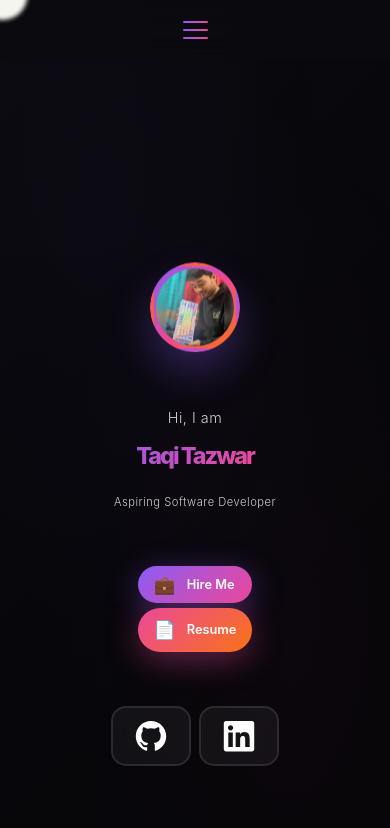
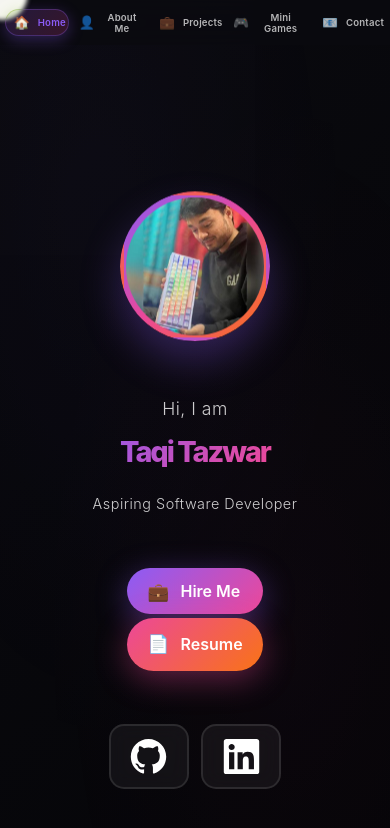
Before and after one commit to taqitazwar/react-portfolio-1.0, a React (Create React App) app: page / in a window 390 px wide. Shown: the top 828 px of the page. Built offline with nearby package versions, Linux system fonts and the light colour scheme.

Commit message:
more UI changes and mobile friendly

```diff
--- a/src/App.css
+++ b/src/App.css
@@ -368,3 +368,14 @@ button:hover, a:hover, .interactive:hover, .clickable:hover {
   opacity: 1;
   transform: translateY(0);
 }
+
+/* Remove cursor effects on mobile/touch devices */
+@media (hover: none) and (pointer: coarse) {
+  * {
+    cursor: default !important;
+  }
+
+  .custom-cursor {
+    display: none !important;
+  }
+}
--- a/src/Home.css
+++ b/src/Home.css
@@ -32,17 +32,17 @@
 }
 
 .home-container {
-  min-height: 80vh;
+  height: 100vh;
   background:
     linear-gradient(135deg, var(--dark-bg) 0%, var(--darker-bg) 100%),
     radial-gradient(ellipse at top center, rgba(139, 92, 246, 0.1) 0%, transparent 50%),
     radial-gradient(ellipse at bottom center, rgba(236, 72, 153, 0.1) 0%, transparent 50%);
   display: flex;
-  align-items: flex-start;
+  align-items: center;
   justify-content: center;
   position: relative;
   overflow: hidden;
-  padding: 2rem 1rem 1rem;
+  padding: 0.2rem 1rem 0.5rem;
   font-family: 'Inter', -apple-system, BlinkMacSystemFont, 'Segoe UI', Roboto, sans-serif;
 }
 
@@ -143,7 +143,7 @@
   display: flex;
   flex-direction: column;
   align-items: center;
-  gap: 0.7rem;
+  gap: 0.3rem;
 }
 
 .hero-main {
@@ -325,6 +325,7 @@
   display: flex;
   gap: 1.2rem;
   justify-content: center;
+  margin-bottom: 1.5rem;
 }
 
 .social-link {
@@ -2880,40 +2881,135 @@ body {
 
 @media (max-width: 768px) {
   .home-container {
-    padding: 1rem 0.5rem 0.5rem;
-    align-items: flex-start;
+    padding: 0.1rem 0.5rem 0.3rem;
+    align-items: center;
+    overflow: hidden;
   }
 
   .hero-content {
-    gap: 0.5rem;
+    gap: 0.4rem;
   }
 
   .hero-main {
     flex-direction: column;
-    gap: 0.7rem;
+    gap: 0.6rem;
   }
 
   .flip-card-container {
-    width: 110px;
-    height: 110px;
+    width: 180px;
+    height: 180px;
   }
 
   .profile-image-container {
-    width: 110px;
-    height: 110px;
+    width: 180px;
+    height: 180px;
   }
 
   .open-to-work {
-    padding: 0.8rem;
+    padding: 1.5rem;
   }
 
   .work-status-icon {
+    font-size: 2.5rem;
+    margin-bottom: 0.8rem;
+  }
+
+  .status-main {
+    font-size: 1.1rem;
+    line-height: 1.2;
+  }
+
+  .flip-instruction {
+    bottom: -35px;
+    font-size: 0.8rem;
+  }
+
+  .greeting-text {
+    font-size: 1.3rem;
+  }
+
+  .main-name {
+    font-size: clamp(2.2rem, 7vw, 2.8rem);
+  }
+
+  .role-subtitle {
+    font-size: 1rem;
+  }
+
+  .hero-actions {
+    flex-direction: column;
+    gap: 0.3rem;
+    align-items: center;
+  }
+
+  .hire-me-btn,
+  .resume-btn {
+    width: 100%;
+    max-width: 280px;
+    padding: 1rem 1.5rem;
+    font-size: 1.1rem;
+  }
+
+  .btn-icon {
+    font-size: 1rem;
+  }
+
+  .social-icons {
+    gap: 1rem;
+    margin-bottom: 1.5rem;
+  }
+
+  .social-link {
+    width: 70px;
+    height: 70px;
+  }
+
+  .social-link svg {
+    width: 60px;
+    height: 60px;
+  }
+
+  .floating-element {
     font-size: 1.5rem;
-    margin-bottom: 0.3rem;
+  }
+}
+
+@media (max-width: 480px) {
+  .home-container {
+    padding: 0.05rem 0.4rem 0.2rem;
+    align-items: center;
+    overflow: hidden;
+  }
+
+  .hero-content {
+    gap: 0.3rem;
+  }
+
+  .hero-main {
+    gap: 0.5rem;
+  }
+
+  .flip-card-container {
+    width: 150px;
+    height: 150px;
+  }
+
+  .profile-image-container {
+    width: 150px;
+    height: 150px;
+  }
+
+  .open-to-work {
+    padding: 1.2rem;
+  }
+
+  .work-status-icon {
+    font-size: 2rem;
+    margin-bottom: 0.6rem;
   }
 
   .status-main {
-    font-size: 0.7rem;
+    font-size: 0.9rem;
     line-height: 1.1;
   }
 
@@ -2923,37 +3019,34 @@ body {
   }
 
   .greeting-text {
-    font-size: 1rem;
+    font-size: 1.1rem;
   }
 
   .main-name {
-    font-size: clamp(1.4rem, 5vw, 1.8rem);
+    font-size: clamp(1.8rem, 7vw, 2.4rem);
   }
 
   .role-subtitle {
-    font-size: 0.75rem;
+    font-size: 0.9rem;
   }
 
   .hero-actions {
-    flex-direction: column;
-    gap: 0.4rem;
-    align-items: center;
+    gap: 0.2rem;
   }
 
   .hire-me-btn,
   .resume-btn {
-    width: 100%;
-    max-width: 200px;
-    padding: 0.6rem 1.2rem;
+    padding: 0.8rem 1.3rem;
+    font-size: 1rem;
+  }
+
+  .btn-icon {
     font-size: 0.9rem;
   }
 
-  .btn-icon {
-    font-size: 0.8rem;
-  }
-
   .social-icons {
-    gap: 0.6rem;
+    gap: 0.8rem;
+    margin-bottom: 1.3rem;
   }
 
   .social-link {
@@ -2967,94 +3060,6 @@ body {
   }
 
   .floating-element {
-    font-size: 1.2rem;
-  }
-}
-
-@media (max-width: 480px) {
-  .home-container {
-    padding: 0.8rem 0.4rem 0.4rem;
-    align-items: flex-start;
-  }
-
-  .hero-content {
-    gap: 0.4rem;
-  }
-
-  .hero-main {
-    gap: 0.5rem;
-  }
-
-  .flip-card-container {
-    width: 90px;
-    height: 90px;
-  }
-
-  .profile-image-container {
-    width: 90px;
-    height: 90px;
-  }
-
-  .open-to-work {
-    padding: 0.5rem;
-  }
-
-  .work-status-icon {
-    font-size: 1.2rem;
-    margin-bottom: 0.2rem;
-  }
-
-  .status-main {
-    font-size: 0.6rem;
-    line-height: 1;
-  }
-
-  .flip-instruction {
-    bottom: -25px;
-    font-size: 0.6rem;
-  }
-
-  .greeting-text {
-    font-size: 0.9rem;
-  }
-
-  .main-name {
-    font-size: clamp(1.2rem, 6vw, 1.6rem);
-  }
-
-  .role-subtitle {
-    font-size: 0.7rem;
-  }
-
-  .hero-actions {
-    gap: 0.3rem;
-  }
-
-  .hire-me-btn,
-  .resume-btn {
-    padding: 0.5rem 1rem;
-    font-size: 0.8rem;
-  }
-
-  .btn-icon {
-    font-size: 0.7rem;
-  }
-
-  .social-icons {
-    gap: 0.5rem;
-  }
-
-  .social-link {
-    width: 60px;
-    height: 60px;
-  }
-
-  .social-link svg {
-    width: 50px;
-    height: 50px;
-  }
-
-  .floating-element {
-    font-size: 1rem;
-  }
-}
+    font-size: 1.3rem;
+  }
+}
--- a/src/Home.js
+++ b/src/Home.js
@@ -8,6 +8,7 @@ const Home = ({ setCurrentPage }) => {
   const [startY, setStartY] = useState(0);
   const [startX, setStartX] = useState(0);
   const flipCardRef = useRef(null);
+  const flipTimeoutRef = useRef(null);
 
   // Handle touch/swipe for flip
   const handleTouchStart = (e) => {
@@ -35,9 +36,23 @@ const Home = ({ setCurrentPage }) => {
     }
   };
 
-  // Handle click for easy flipping
+  // Handle click for easy flipping with auto-flip back
   const handleClick = () => {
-    setIsFlipped(!isFlipped);
+    // Clear any existing timeout
+    if (flipTimeoutRef.current) {
+      clearTimeout(flipTimeoutRef.current);
+    }
+
+    // If not flipped, flip to "Open to Work" and set timeout to flip back
+    if (!isFlipped) {
+      setIsFlipped(true);
+      flipTimeoutRef.current = setTimeout(() => {
+        setIsFlipped(false);
+      }, 1000);
+    } else {
+      // If already flipped, flip back immediately
+      setIsFlipped(false);
+    }
   };
 
   useEffect(() => {
@@ -86,6 +101,9 @@ const Home = ({ setCurrentPage }) => {
 
     return () => {
       gsap.killTweensOf("*");
+      if (flipTimeoutRef.current) {
+        clearTimeout(flipTimeoutRef.current);
+      }
     };
   }, []);
 
--- a/src/Navigation.css
+++ b/src/Navigation.css
@@ -226,47 +226,70 @@
 /* Responsive Design */
 @media (max-width: 768px) {
   .nav-container {
-    padding: 0 1rem;
-    height: 60px;
+    padding: 0 0.5rem;
+    height: 50px;
   }
 
   .nav-menu {
+    display: flex;
+    gap: 0.2rem;
+  }
+
+  .nav-item {
+    padding: 0.4rem 0.6rem;
+    font-size: 0.7rem;
+  }
+
+  .nav-icon {
+    font-size: 0.9rem;
+  }
+
+  .nav-label {
+    font-size: 0.7rem;
+  }
+
+  .mobile-menu-toggle {
     display: none;
   }
 
-  .mobile-menu-toggle {
-    display: flex;
-  }
-
   .mobile-menu {
-    top: 60px;
+    display: none;
   }
 
   .brand-text {
-    font-size: 1.2rem;
+    display: none;
   }
 
   .brand-icon {
-    font-size: 1.5rem;
+    font-size: 1.3rem;
   }
 }
 
 @media (max-width: 480px) {
   .nav-container {
-    padding: 0 1rem;
+    padding: 0 0.3rem;
+    height: 45px;
   }
 
-  .mobile-nav-item {
-    padding: 0.8rem 1rem;
+  .nav-menu {
+    gap: 0.1rem;
   }
 
-  .mobile-nav-icon {
-    font-size: 1.2rem;
-    min-width: 25px;
+  .nav-item {
+    padding: 0.3rem 0.5rem;
+    font-size: 0.65rem;
   }
 
-  .mobile-nav-label {
-    font-size: 0.9rem;
+  .nav-icon {
+    font-size: 0.8rem;
+  }
+
+  .nav-label {
+    font-size: 0.6rem;
+  }
+
+  .brand-icon {
+    font-size: 1.1rem;
   }
 }
 
```
